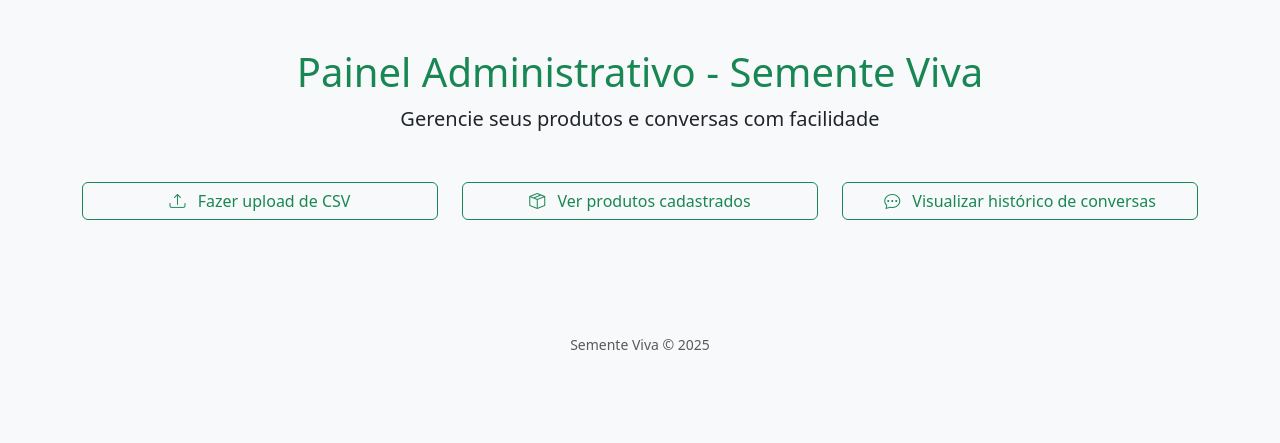
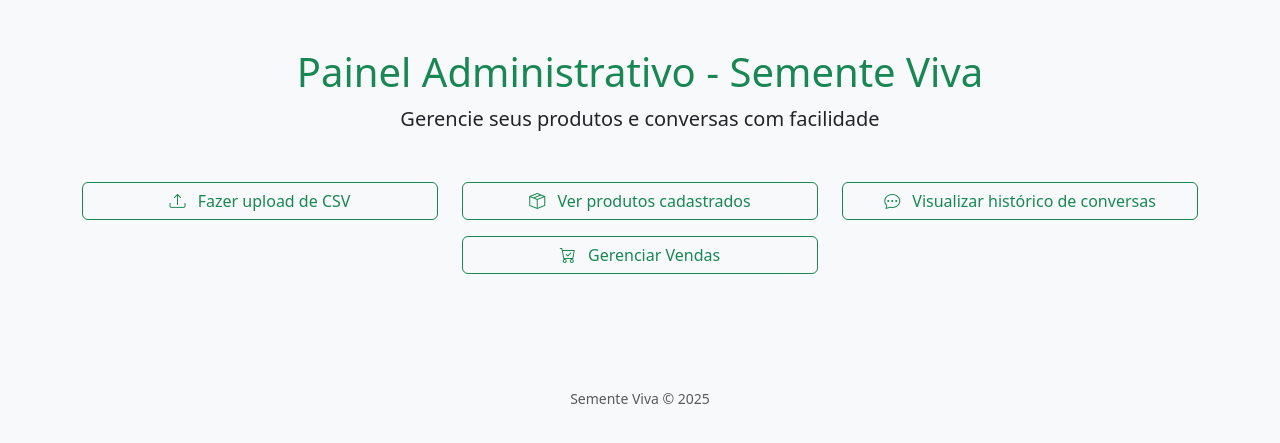
Before and after one commit to sementeviva/Teste-bot, a Flask app: page / in a window 1280 px wide. Shown: the top 443 px of the page. Run offline with Flask 3, Linux system fonts and the light colour scheme; some libraries are stand-ins or nearby versions.

Commit message:
Update index.html

```diff
--- a/templates/index.html
+++ b/templates/index.html
@@ -33,6 +33,12 @@
                     <i class="bi bi-chat-dots me-2"></i> Visualizar histórico de conversas
                 </a>
             </div>
+            {# NOVO: Botão para Gerenciar Vendas #}
+            <div class="col-md-4">
+                <a href="{{ url_for('gerenciar_vendas_bp.gerenciar_vendas') }}" class="btn btn-outline-success w-100 mb-3">
+                    <i class="bi bi-cart-check me-2"></i> Gerenciar Vendas
+                </a>
+            </div>
         </div>
     </div>
 
```
